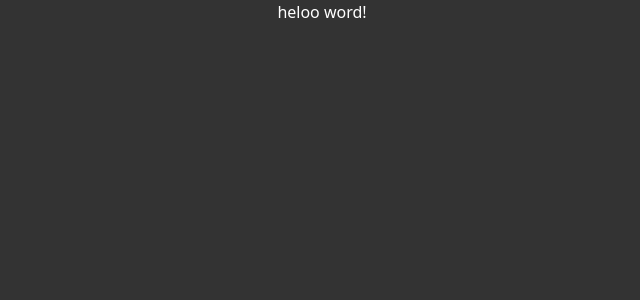
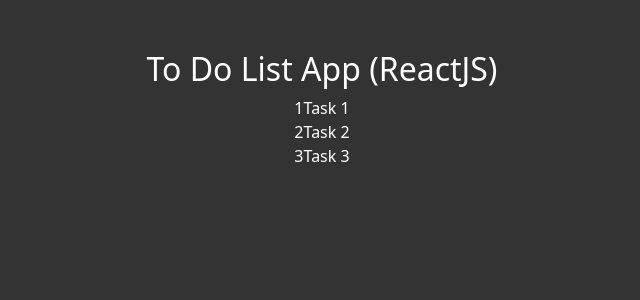
Before and after one commit to Leandro-Pinho/todo-list-react, a React (Create React App) app: page / in a window 1280 px wide. Shown: the top 300 px of the page, without its empty margins (318-958 px from the left). Built offline with nearby package versions, Linux system fonts and the light colour scheme.

Commit message:
criando a listagem

```diff
--- a/src/App.css
+++ b/src/App.css
@@ -3,6 +3,10 @@
   color: #fff;
 }
 
+.Container {
+  margin: 50px 0;
+}
+
 .App {
   text-align: center;
 }
--- a/src/App.js
+++ /dev/null
@@ -1,16 +0,0 @@
-import React from 'react';
-
-import 'bootstrap/dist/css/bootstrap.min.css';
-import { FontAwesomeIcon } from '@fortawesome/react-fontawesome';
-import { faCircleCheck, faPen, faTrashCan } from '@fortawesome/free-solid-svg-icons';
-import './App.css';
-
-function App() {
-  return (
-    <div className="App">
-      heloo word!
-    </div>
-  );
-}
-
-export default App;
--- /dev/null
+++ b/src/App.jsx
@@ -0,0 +1,77 @@
+import React, { useState } from 'react';
+
+import 'bootstrap/dist/css/bootstrap.min.css';
+import { FontAwesomeIcon } from '@fortawesome/react-fontawesome';
+import { faCircleCheck, faPen, faTrashCan } from '@fortawesome/free-solid-svg-icons';
+import './App.css';
+
+function App() {
+
+  // tasks (todo list) state
+  const [toDo, setToDo] = useState([
+    { "id": 1, "title": "Task 1", "status": false },
+    { "id": 2, "title": "Task 2", "status": false },
+    { "id": 3, "title": "Task 3", "status": false }
+  ]);
+
+  // temp state
+  const [newTask, setNewTask] = useState('');
+  const [updateData, setUpdateData] = useState('');
+
+  // Add task
+  const addTask = () => {
+
+  }
+
+  // Delete task
+  const deleteTask = (id) => {
+
+  }
+
+  // Mark task as done or completed
+  const markDone = () => {
+
+  }
+
+  // Cancel update
+  const cancelUpdate = () => {
+
+  }
+
+  // Change task for update
+  const changeTask = (e) => {
+
+  }
+
+  // Update task
+  const UpdateTask = () => {
+
+  }
+
+  return (
+    <div className="Container App">
+      <h2>To Do List App (ReactJS)</h2>
+
+      {/* Display ToDos */}
+      {toDo && toDo.length ? '' : 'No Tasks...'}
+
+      {toDo && toDo
+        .map((task, index) => {
+          return (
+            <React.Fragment key={task.id}>
+              <div className="col taskBg">
+                <div className={task.status ? 'done' : ''}>
+                  <span className='taskText'>{index + 1}</span>
+                  <span className='taskText'>{task.title}</span>
+                </div>
+              </div>
+            </React.Fragment>
+          )
+        })
+      }
+
+    </div>
+  );
+}
+
+export default App;
```
